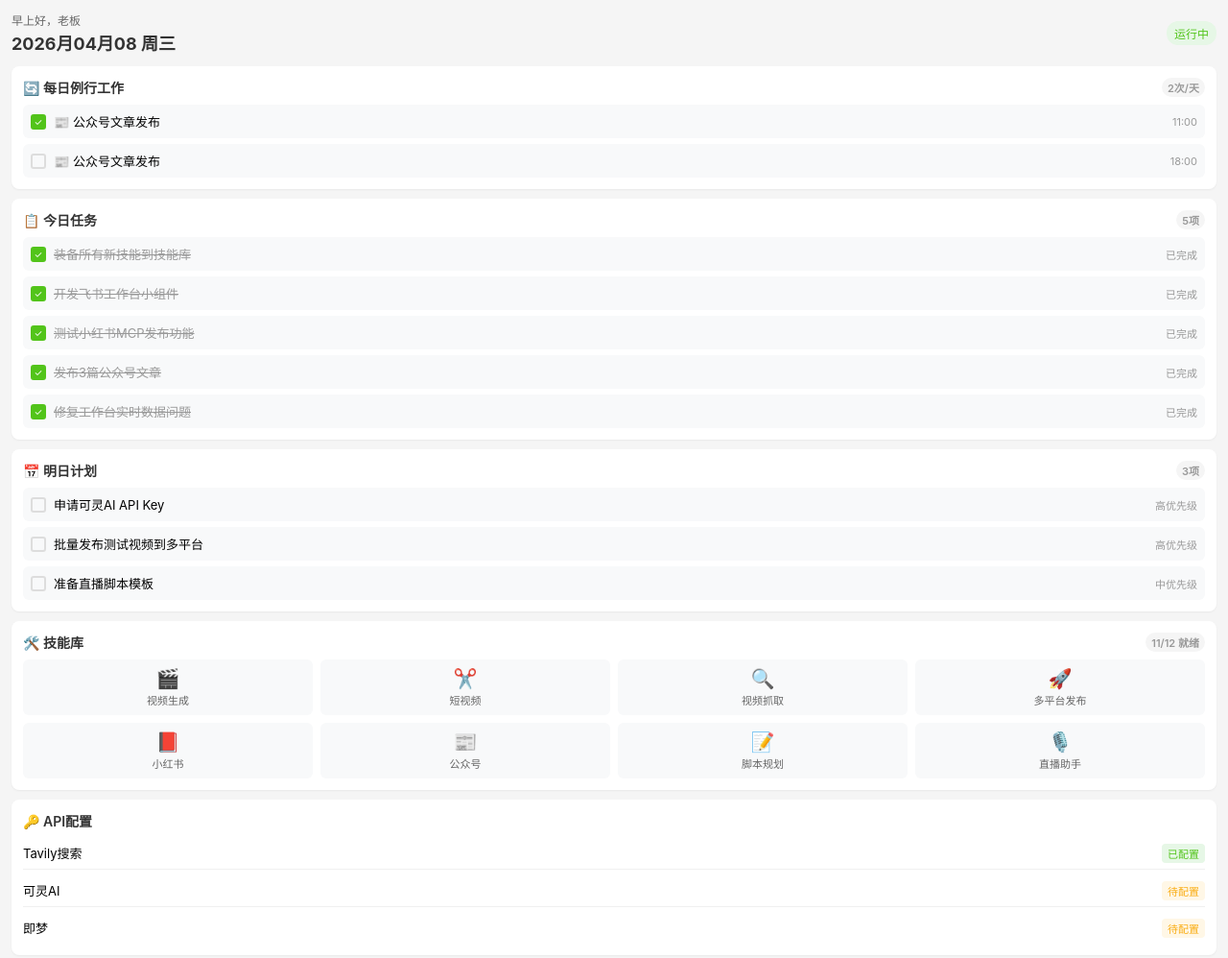
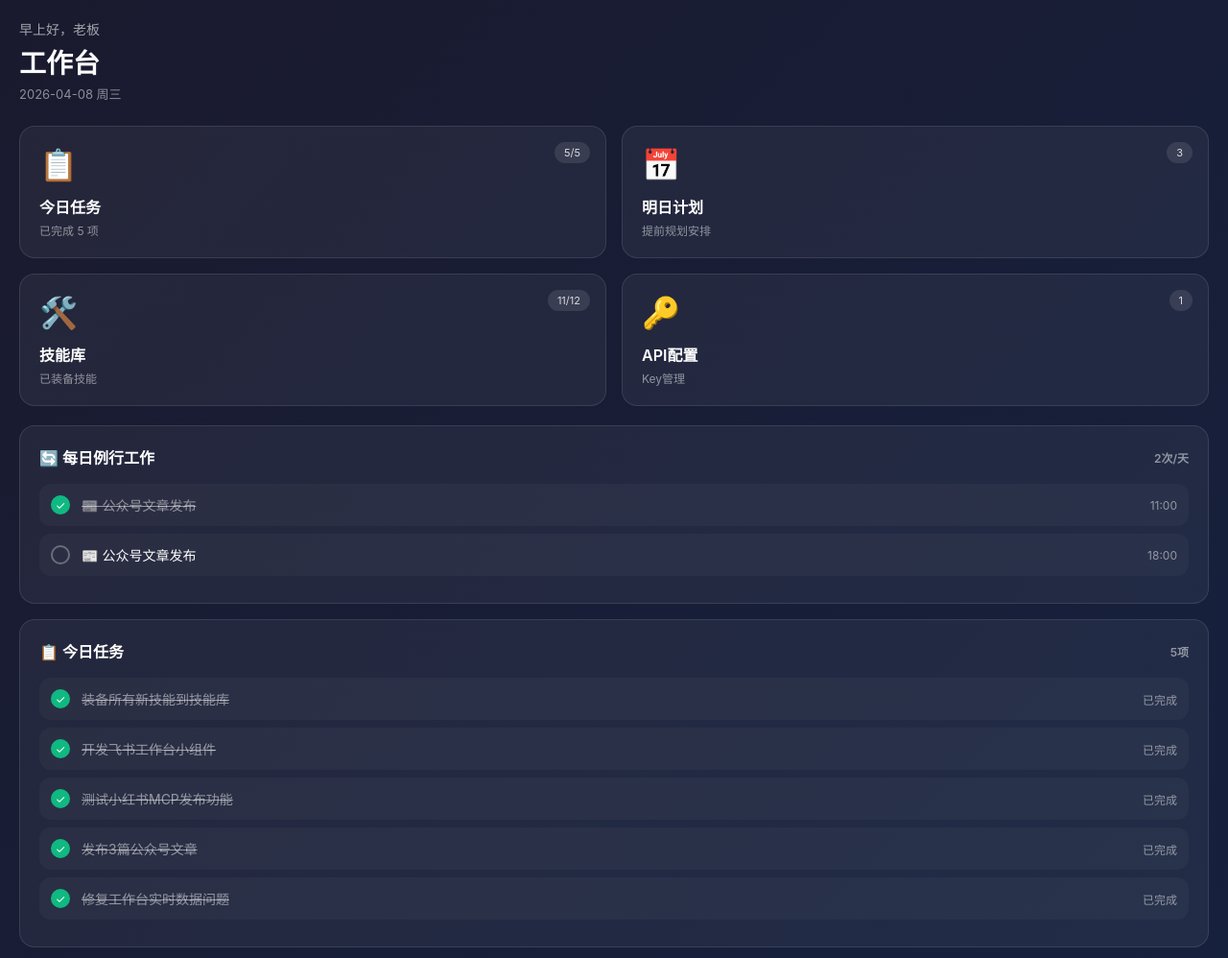
Before and after one commit to 5221345Wang/workbench-app, a website: page workbench/index.html in a window 1280 px wide. Shown: the whole page at 96% size. Drawn offline with Linux system fonts and the light colour scheme.

Commit message:
工作台完全重写：深色主题，实时数据加载

```diff
--- a/workbench/index.html
+++ b/workbench/index.html
@@ -7,156 +7,137 @@
     <style>
         * { margin: 0; padding: 0; box-sizing: border-box; }
         body {
-            font-family: -apple-system, BlinkMacSystemFont, 'Segoe UI', Roboto, sans-serif;
-            background: #f5f5f5;
-            padding: 12px;
+            font-family: -apple-system, BlinkMacSystemFont, 'Segoe UI', sans-serif;
+            background: linear-gradient(135deg, #1a1a2e 0%, #16213e 100%);
+            color: #fff;
+            min-height: 100vh;
+            padding: 20px;
         }
         .header {
+            margin-bottom: 24px;
+        }
+        .greeting {
+            font-size: 14px;
+            color: rgba(255,255,255,0.6);
+            margin-bottom: 4px;
+        }
+        .title {
+            font-size: 28px;
+            font-weight: 700;
+            background: linear-gradient(135deg, #fff 0%, rgba(255,255,255,0.7) 100%);
+            -webkit-background-clip: text;
+            -webkit-text-fill-color: transparent;
+        }
+        .date {
+            font-size: 13px;
+            color: rgba(255,255,255,0.5);
+            margin-top: 4px;
+        }
+        .grid {
+            display: grid;
+            grid-template-columns: repeat(2, 1fr);
+            gap: 16px;
+            margin-bottom: 20px;
+        }
+        .card {
+            background: rgba(255,255,255,0.05);
+            border: 1px solid rgba(255,255,255,0.1);
+            border-radius: 16px;
+            padding: 20px;
+            cursor: pointer;
+            transition: all 0.3s ease;
+            position: relative;
+        }
+        .card:hover {
+            background: rgba(255,255,255,0.08);
+        }
+        .card-icon {
+            font-size: 32px;
+            margin-bottom: 12px;
+        }
+        .card-title {
+            font-size: 16px;
+            font-weight: 600;
+            margin-bottom: 4px;
+        }
+        .card-desc {
+            font-size: 12px;
+            color: rgba(255,255,255,0.5);
+        }
+        .badge {
+            position: absolute;
+            top: 16px;
+            right: 16px;
+            font-size: 11px;
+            padding: 4px 10px;
+            border-radius: 20px;
+            background: rgba(255,255,255,0.1);
+            color: rgba(255,255,255,0.8);
+        }
+        .section {
+            background: rgba(255,255,255,0.05);
+            border: 1px solid rgba(255,255,255,0.1);
+            border-radius: 16px;
+            padding: 20px;
+            margin-bottom: 16px;
+        }
+        .section-title {
+            font-size: 16px;
+            font-weight: 600;
+            margin-bottom: 16px;
             display: flex;
             justify-content: space-between;
             align-items: center;
-            margin-bottom: 12px;
-        }
-        .date {
-            font-size: 18px;
-            font-weight: bold;
-            color: #333;
-        }
-        .status {
-            font-size: 12px;
-            padding: 4px 8px;
-            border-radius: 12px;
-            background: #e6f7e6;
-            color: #52c41a;
-        }
-        .card {
-            background: white;
-            border-radius: 8px;
-            padding: 12px;
-            margin-bottom: 10px;
-            box-shadow: 0 1px 2px rgba(0,0,0,0.05);
-        }
-        .card-title {
-            font-size: 14px;
-            font-weight: 600;
-            color: #333;
-            margin-bottom: 8px;
-            display: flex;
-            justify-content: space-between;
-        }
-        .count {
-            font-size: 11px;
-            color: #999;
-            background: #f5f5f5;
-            padding: 2px 6px;
-            border-radius: 10px;
-        }
-        .task-list {
-            display: flex;
-            flex-direction: column;
-            gap: 6px;
         }
         .task-item {
             display: flex;
             align-items: center;
-            padding: 8px;
-            background: #f8f9fa;
-            border-radius: 6px;
-            font-size: 13px;
+            padding: 12px;
+            background: rgba(255,255,255,0.03);
+            border-radius: 12px;
+            margin-bottom: 8px;
         }
         .task-checkbox {
-            width: 16px;
-            height: 16px;
-            border: 2px solid #ddd;
-            border-radius: 3px;
-            margin-right: 8px;
+            width: 20px;
+            height: 20px;
+            border: 2px solid rgba(255,255,255,0.3);
+            border-radius: 50%;
+            margin-right: 12px;
             display: flex;
             align-items: center;
             justify-content: center;
-            font-size: 10px;
+            font-size: 12px;
+            flex-shrink: 0;
         }
         .task-checkbox.done {
-            background: #52c41a;
-            border-color: #52c41a;
-            color: white;
+            background: #10b981;
+            border-color: #10b981;
+        }
+        .task-name {
+            flex: 1;
+            font-size: 14px;
         }
         .task-name.done {
             text-decoration: line-through;
-            color: #999;
+            color: rgba(255,255,255,0.5);
         }
         .task-meta {
-            font-size: 11px;
-            color: #999;
-            margin-left: auto;
+            font-size: 12px;
+            color: rgba(255,255,255,0.5);
         }
-        .skill-grid {
-            display: grid;
-            grid-template-columns: repeat(4, 1fr);
-            gap: 8px;
+        .loading, .error {
+            text-align: center;
+            padding: 40px;
+            color: rgba(255,255,255,0.5);
         }
-        .skill-item {
-            text-align: center;
-            padding: 8px 4px;
-            background: #f8f9fa;
-            border-radius: 6px;
-            font-size: 11px;
-        }
-        .skill-icon {
-            font-size: 20px;
-            margin-bottom: 2px;
-        }
-        .skill-name {
-            color: #666;
-        }
-        .api-list {
-            display: flex;
-            flex-direction: column;
-            gap: 6px;
-        }
-        .api-item {
-            display: flex;
-            justify-content: space-between;
-            font-size: 13px;
-            padding: 6px 0;
-            border-bottom: 1px solid #f0f0f0;
-        }
-        .api-item:last-child {
-            border-bottom: none;
-        }
-        .api-status {
-            font-size: 11px;
-            padding: 2px 6px;
-            border-radius: 4px;
-        }
-        .api-status.ready {
-            background: #e6f7e6;
-            color: #52c41a;
-        }
-        .api-status.pending {
-            background: #fff7e6;
-            color: #faad14;
-        }
-        .loading {
-            text-align: center;
-            color: #999;
-            font-size: 12px;
-            padding: 20px;
-        }
-        .error {
-            text-align: center;
-            color: #ff4d4f;
-            font-size: 12px;
-            padding: 20px;
-        }
+        .hidden { display: none; }
     </style>
 </head>
 <body>
     <div class="header">
-        <div>
-            <div id="greeting" style="font-size: 12px; color: #666; margin-bottom: 2px;">加载中...</div>
-            <div class="date" id="currentDate">加载中...</div>
-        </div>
-        <div class="status">运行中</div>
+        <div class="greeting" id="greeting">加载中...</div>
+        <div class="title">工作台</div>
+        <div class="date" id="currentDate">加载中...</div>
     </div>
 
     <div id="content">
@@ -164,156 +145,105 @@
     </div>
 
     <script>
-        // 从 data.json 加载数据
+        // 加载数据
         async function loadData() {
             try {
-                // 添加时间戳防止缓存
                 const response = await fetch(`data.json?t=${Date.now()}`);
-                if (!response.ok) {
-                    throw new Error('加载数据失败');
-                }
+                if (!response.ok) throw new Error('加载失败');
                 const data = await response.json();
-                renderPage(data);
+                render(data);
             } catch (error) {
-                console.error('加载数据失败:', error);
                 document.getElementById('content').innerHTML =
                     '<div class="error">数据加载失败，请刷新重试</div>';
             }
         }
 
         // 渲染页面
-        function renderPage(data) {
+        function render(data) {
             const now = new Date();
-            const currentHour = now.getHours();
+            const hour = now.getHours();
 
-            // 更新问候语
-            const hour = now.getHours();
+            // 问候语
             let greeting = '早上好';
-            if (hour >= 11 && hour < 13) {
-                greeting = '中午好';
-            } else if (hour >= 13 && hour < 18) {
-                greeting = '下午好';
-            } else if (hour >= 18) {
-                greeting = '晚上好';
-            }
+            if (hour >= 11 && hour < 13) greeting = '中午好';
+            else if (hour >= 13 && hour < 18) greeting = '下午好';
+            else if (hour >= 18) greeting = '晚上好';
             document.getElementById('greeting').textContent = `${greeting}，老板`;
 
-            // 更新日期
+            // 日期
             document.getElementById('currentDate').textContent =
-                `${data.date.replace(/-/g, '月').replace(/月/, '月').replace(/2026年/, '').replace(/-/, '日')} ${data.weekday}`;
+                `${data.date} ${data.weekday}`;
 
-            // 渲染每日例行工作
-            const routineHtml = data.routine.map((item, index) => {
-                const isDone = item.done || (index === 0 && currentHour >= 11) || (index === 1 && currentHour >= 18);
-                return `
-                    <div class="task-item">
-                        <div class="task-checkbox ${isDone ? 'done' : ''}">${isDone ? '✓' : ''}</div>
-                        <span class="task-name">${item.name}</span>
-                        <span class="task-meta">${item.time}</span>
+            // 计算任务数量
+            const todayTotal = data.todayTasks.length;
+            const todayDone = data.todayTasks.filter(t => t.status === 'done').length;
+            const tomorrowTotal = data.tomorrowTasks.length;
+
+            // 渲染内容
+            document.getElementById('content').innerHTML = `
+                <div class="grid">
+                    <div class="card" onclick="showDetail('today')">
+                        <div class="badge">${todayDone}/${todayTotal}</div>
+                        <div class="card-icon">📋</div>
+                        <div class="card-title">今日任务</div>
+                        <div class="card-desc">已完成 ${todayDone} 项</div>
                     </div>
-                `;
-            }).join('');
-
-            // 渲染今日任务
-            const todayTasksHtml = data.todayTasks.map(task => `
-                <div class="task-item">
-                    <div class="task-checkbox ${task.status === 'done' ? 'done' : ''}">${task.status === 'done' ? '✓' : ''}</div>
-                    <span class="task-name ${task.status === 'done' ? 'done' : ''}">${task.name}</span>
-                    <span class="task-meta">${task.meta}</span>
-                </div>
-            `).join('');
-
-            // 渲染明日计划
-            const tomorrowTasksHtml = data.tomorrowTasks.map(task => `
-                <div class="task-item">
-                    <div class="task-checkbox"></div>
-                    <span class="task-name">${task.name}</span>
-                    <span class="task-meta">${task.priority}优先级</span>
-                </div>
-            `).join('');
-
-            // 渲染技能库
-            const skillsHtml = data.skills.list.map(skill => `
-                <div class="skill-item">
-                    <div class="skill-icon">${skill.icon}</div>
-                    <div class="skill-name">${skill.name}</div>
-                </div>
-            `).join('');
-
-            // 渲染API配置
-            const apisHtml = data.apis.map(api => `
-                <div class="api-item">
-                    <span>${api.name}</span>
-                    <span class="api-status ${api.status}">${api.status === 'ready' ? '已配置' : '待配置'}</span>
-                </div>
-            `).join('');
-
-            // 组合所有内容
-            document.getElementById('content').innerHTML = `
-                <div class="card">
-                    <div class="card-title">
-                        <span>🔄 每日例行工作</span>
-                        <span class="count">${data.routine.length}次/天</span>
+                    <div class="card" onclick="showDetail('tomorrow')">
+                        <div class="badge">${tomorrowTotal}</div>
+                        <div class="card-icon">📅</div>
+                        <div class="card-title">明日计划</div>
+                        <div class="card-desc">提前规划安排</div>
                     </div>
-                    <div class="task-list">
-                        ${routineHtml}
+                    <div class="card">
+                        <div class="badge">${data.skills.ready}/${data.skills.total}</div>
+                        <div class="card-icon">🛠️</div>
+                        <div class="card-title">技能库</div>
+                        <div class="card-desc">已装备技能</div>
+                    </div>
+                    <div class="card">
+                        <div class="badge">${data.apis.filter(a => a.status === 'ready').length}</div>
+                        <div class="card-icon">🔑</div>
+                        <div class="card-title">API配置</div>
+                        <div class="card-desc">Key管理</div>
                     </div>
                 </div>
 
-                <div class="card">
-                    <div class="card-title">
-                        <span>📋 今日任务</span>
-                        <span class="count">${data.todayTasks.length}项</span>
+                <div class="section">
+                    <div class="section-title">
+                        <span>🔄 每日例行工作</span>
+                        <span style="font-size: 12px; color: rgba(255,255,255,0.5);">${data.routine.length}次/天</span>
                     </div>
-                    <div class="task-list">
-                        ${todayTasksHtml}
-                    </div>
+                    ${data.routine.map(item => {
+                        const isDone = item.done || (item.time === '11:00' && hour >= 11) || (item.time === '18:00' && hour >= 18);
+                        return `
+                            <div class="task-item">
+                                <div class="task-checkbox ${isDone ? 'done' : ''}">${isDone ? '✓' : ''}</div>
+                                <div class="task-name ${isDone ? 'done' : ''}">${item.name}</div>
+                                <div class="task-meta">${item.time}</div>
+                            </div>
+                        `;
+                    }).join('')}
                 </div>
 
-                <div class="card">
-                    <div class="card-title">
-                        <span>📅 明日计划</span>
-                        <span class="count">${data.tomorrowTasks.length}项</span>
+                <div class="section" id="todaySection">
+                    <div class="section-title">
+                        <span>📋 今日任务</span>
+                        <span style="font-size: 12px; color: rgba(255,255,255,0.5);">${todayTotal}项</span>
                     </div>
-                    <div class="task-list">
-                        ${tomorrowTasksHtml}
-                    </div>
-                </div>
-
-                <div class="card">
-                    <div class="card-title">
-                        <span>🛠️ 技能库</span>
-                        <span class="count">${data.skills.ready}/${data.skills.total} 就绪</span>
-                    </div>
-                    <div class="skill-grid">
-                        ${skillsHtml}
-                    </div>
-                </div>
-
-                <div class="card">
-                    <div class="card-title">
-                        <span>🔑 API配置</span>
-                    </div>
-                    <div class="api-list">
-                        ${apisHtml}
-                    </div>
+                    ${data.todayTasks.map(task => `
+                        <div class="task-item">
+                            <div class="task-checkbox ${task.status === 'done' ? 'done' : ''}">${task.status === 'done' ? '✓' : ''}</div>
+                            <div class="task-name ${task.status === 'done' ? 'done' : ''}">${task.name}</div>
+                            <div class="task-meta">${task.meta}</div>
+                        </div>
+                    `).join('')}
                 </div>
             `;
         }
 
-        // 页面加载时执行
+        // 初始化
         loadData();
-
-        // 每30秒自动刷新数据
-        setInterval(loadData, 30000);
-
-        // 每分钟检查一次是否需要更新日期（跨天时）
-        setInterval(() => {
-            const now = new Date();
-            if (now.getHours() === 0 && now.getMinutes() === 0) {
-                loadData();
-            }
-        }, 60000);
+        setInterval(loadData, 30000); // 30秒刷新
     </script>
 </body>
 </html>
```
